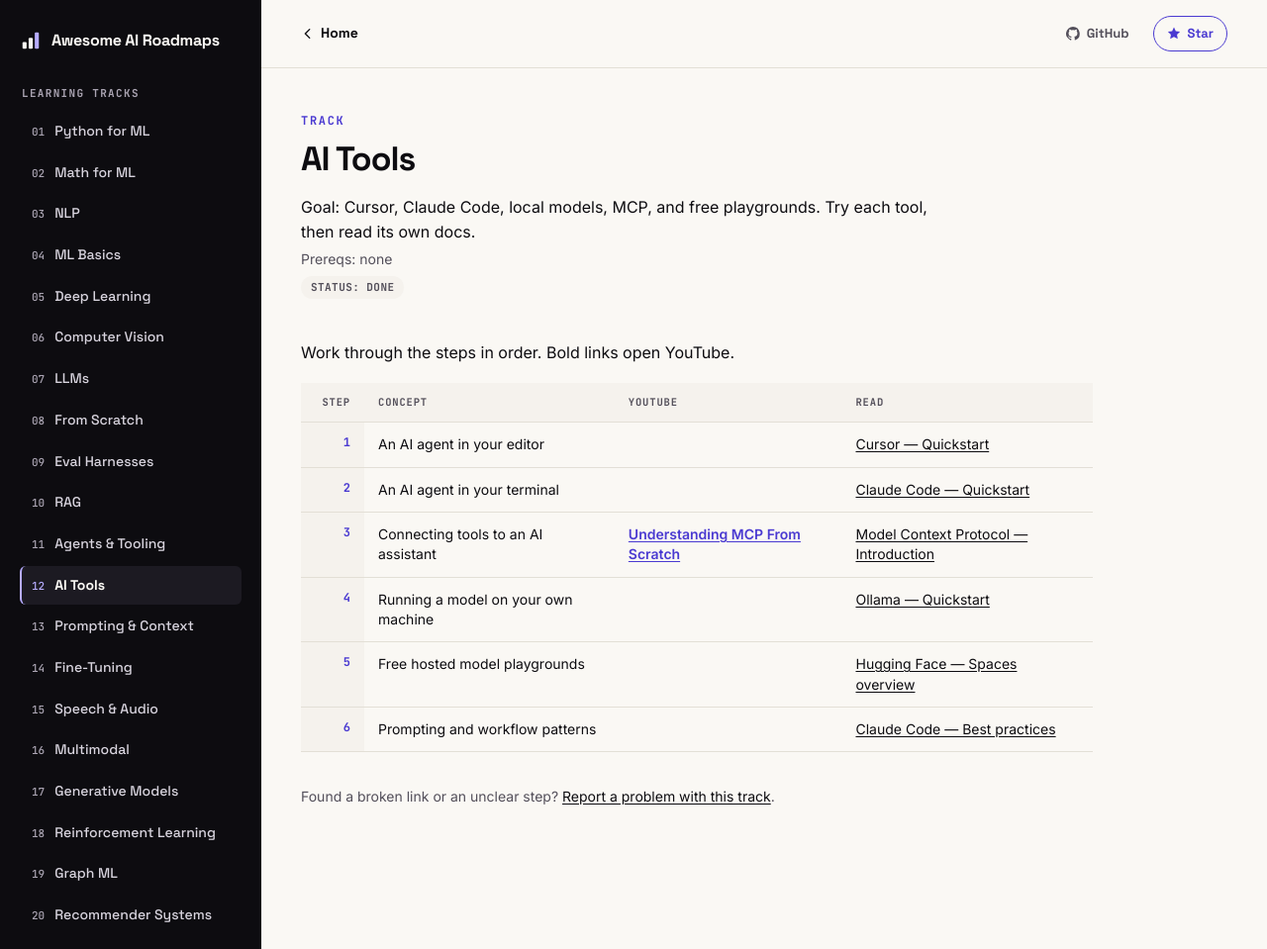
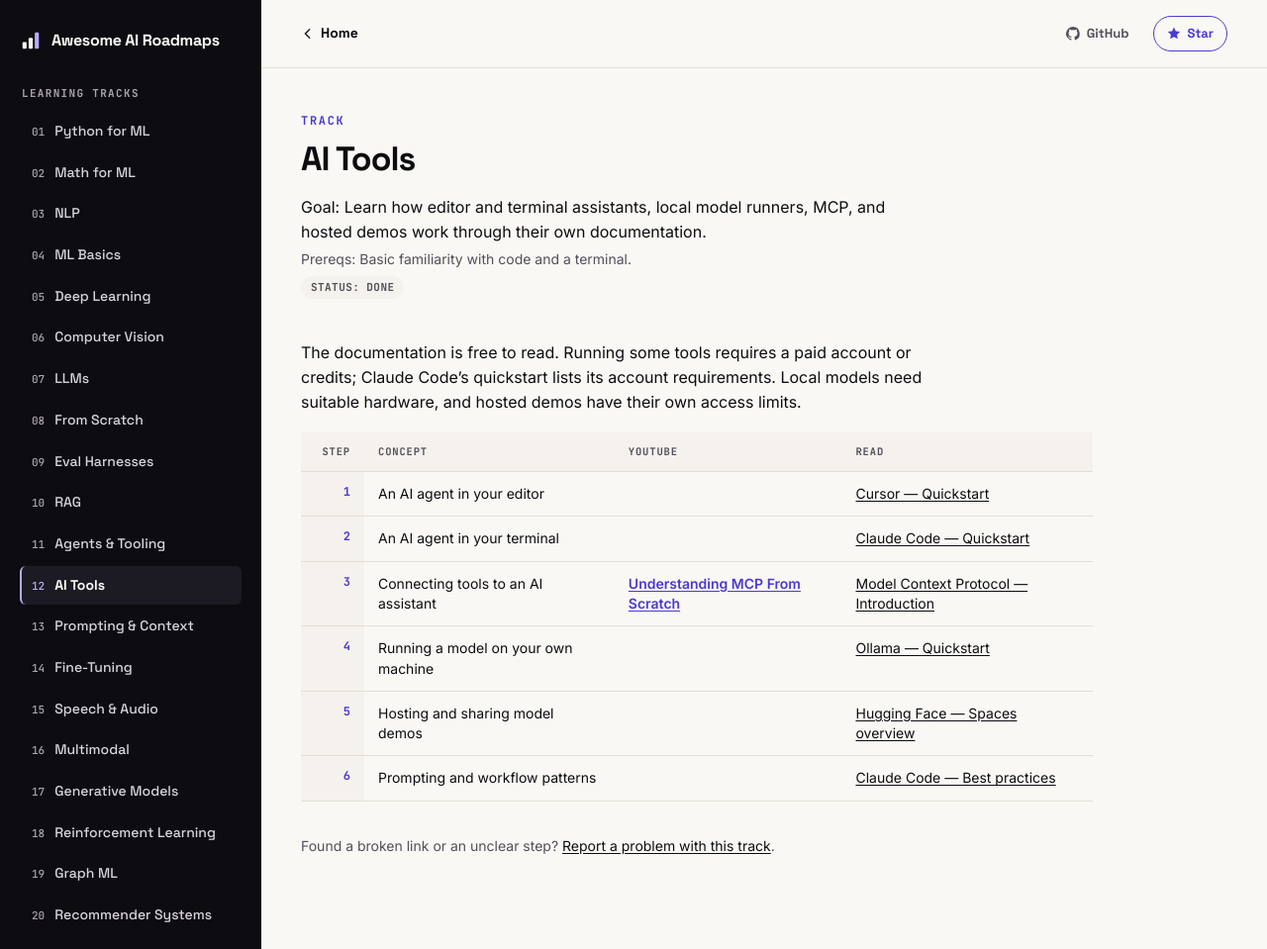
Before and after one commit to GruheshKurra/awesome-ai-roadmaps, a Jekyll site: the page built from tracks/ai-tools/README.md, in a window 1280 px wide and 959 px high. Shown: the whole window at 99% size. Built offline with Jekyll 4.4.1, drawn with Linux system fonts in a browser that asks for light colours; our own code applies the rules of GitHub Pages for plain Markdown files.

Commit message:
Add gpu-systems roadmap and refresh resources

```diff
--- a/_config.yml
+++ b/_config.yml
@@ -93,7 +93,7 @@
   - scope:
       path: tracks/ai-tools
     values:
-      description: "AI Tools roadmap: Cursor, Claude Code, local models, MCP, playgrounds. Free videos, papers, and chapters in learning order."
+      description: "AI Tools roadmap: Cursor, Claude Code, local models, MCP, hosted demos. Free videos, papers, and chapters in learning order."
   - scope:
       path: tracks/prompt-context
     values:
@@ -154,6 +154,10 @@
       path: tracks/inference-serving
     values:
       description: "Inference & Serving roadmap: KV cache, quantization, batching, llama.cpp, vLLM, latency and throughput. Free videos, papers, and chapters in learning order."
+  - scope:
+      path: tracks/gpu-systems
+    values:
+      description: "GPU Systems roadmap: CUDA, GPU memory, benchmarking, profiling, mixed precision, Triton kernels. Free videos, papers, and chapters in learning order."
   # END CATALOG DESCRIPTIONS
 
 track_nav:
@@ -211,6 +215,8 @@
     label: "MLOps"
   - slug: inference-serving
     label: "Inference & Serving"
+  - slug: gpu-systems
+    label: "GPU Systems"
 
 exclude:
   - LICENSE
--- a/tracks/ai-tools/README.md
+++ b/tracks/ai-tools/README.md
@@ -1,12 +1,12 @@
 # AI Tools
 
-Goal: Cursor, Claude Code, local models, MCP, and free playgrounds. Try each tool, then read its own docs.
+Goal: Learn how editor and terminal assistants, local model runners, MCP, and hosted demos work through their own documentation.
 
-Prereqs: none
+Prereqs: Basic familiarity with code and a terminal.
 
 Status: done
 
-Work through the steps in order. Bold links open YouTube.
+The documentation is free to read. Running some tools requires a paid account or credits; Claude Code's quickstart lists its account requirements. Local models need suitable hardware, and hosted demos have their own access limits.
 
 | Step | Concept | **YouTube** | Read |
 | ---: | --- | --- | --- |
@@ -14,5 +14,5 @@
 | 2 | An AI agent in your terminal | | [Claude Code — Quickstart](https://code.claude.com/docs/en/quickstart) |
 | 3 | Connecting tools to an AI assistant | **[Understanding MCP From Scratch](https://www.youtube.com/watch?v=CDjjaTALI68)** | [Model Context Protocol — Introduction](https://modelcontextprotocol.io/introduction) |
 | 4 | Running a model on your own machine | | [Ollama — Quickstart](https://docs.ollama.com/quickstart) |
-| 5 | Free hosted model playgrounds | | [Hugging Face — Spaces overview](https://huggingface.co/docs/hub/en/spaces-overview) |
+| 5 | Hosting and sharing model demos | | [Hugging Face — Spaces overview](https://huggingface.co/docs/hub/en/spaces-overview) |
 | 6 | Prompting and workflow patterns | | [Claude Code — Best practices](https://code.claude.com/docs/en/best-practices) |
```
Also changed, not shown: README.md (+3 -2 lines), tracker.md (+3 -3 lines), tracks/agents-tooling/README.md (+2 -2 lines), tracks/causal-ml/README.md (+1 -1 lines), tracks/gpu-systems/README.md (added, +20 -0 lines), 1 other file.
